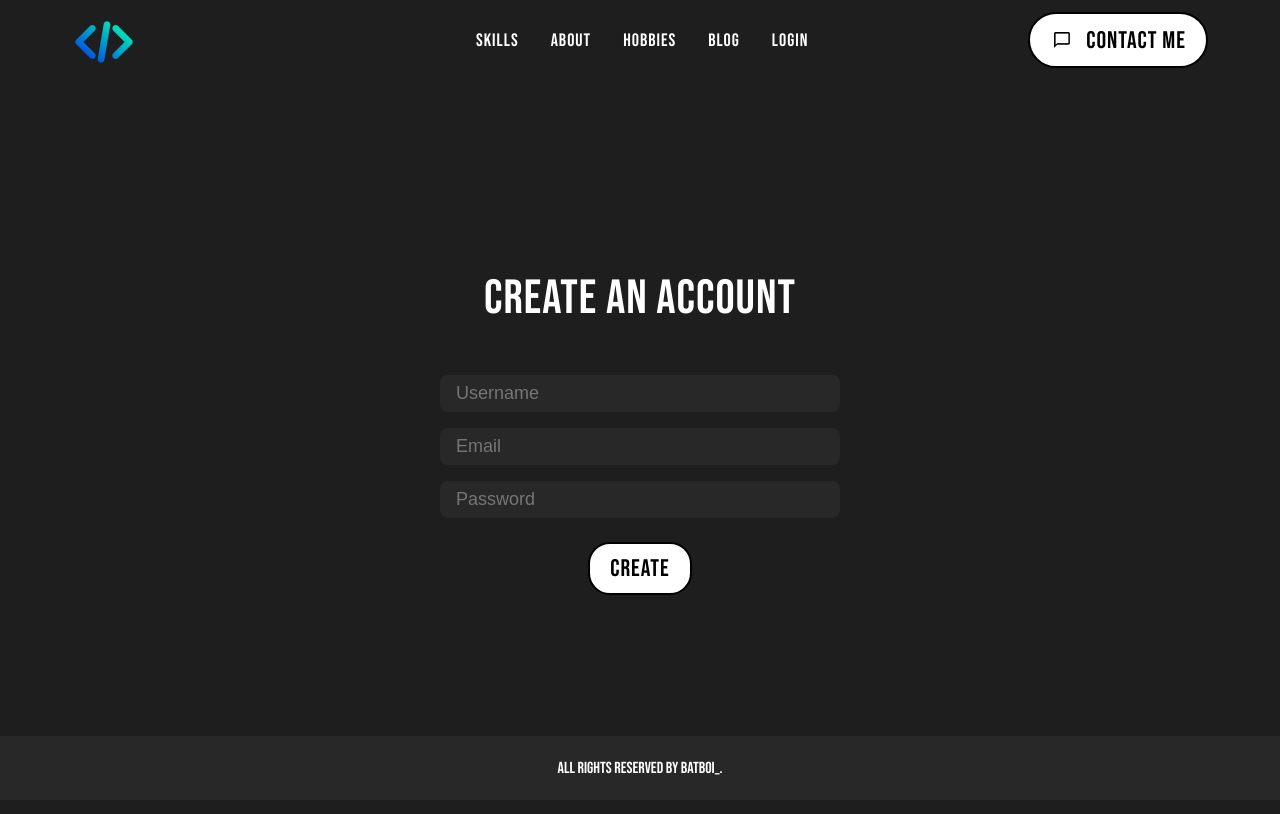
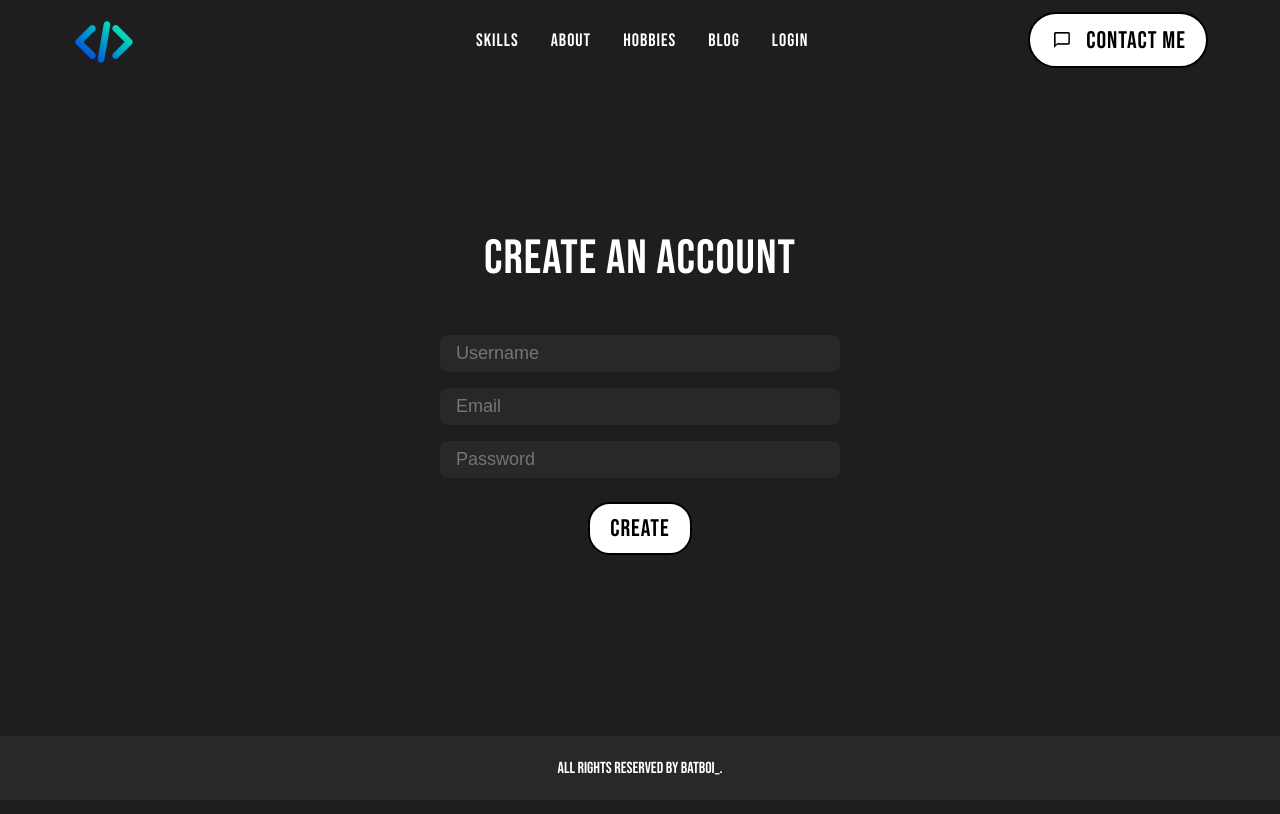
Before and after one commit to artn01/portfolio, a React (Create React App) app: page /login in a window 1280 px wide. Built offline with nearby package versions, Linux system fonts and the light colour scheme.

Commit message:
centering loginForm

```diff
--- a/src/components/LoginForm/loginForm.css
+++ b/src/components/LoginForm/loginForm.css
@@ -1,5 +1,5 @@
 #loginForm {
-    min-height: calc(100vh - 4rem);
+    min-height: calc(100vh - 9rem);
     width: 100vw;
     max-width: 65rem;
     margin: 0 auto;
```
